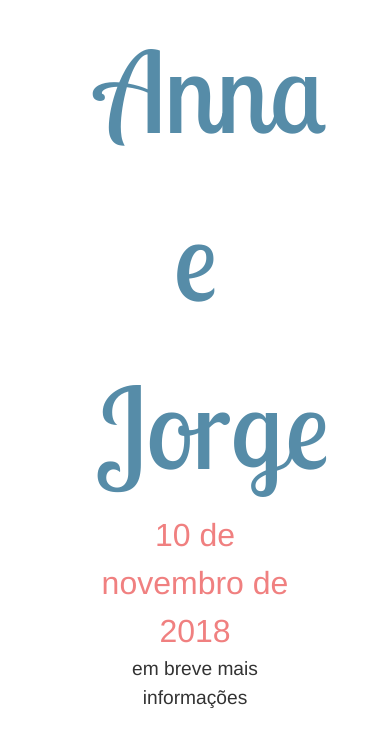
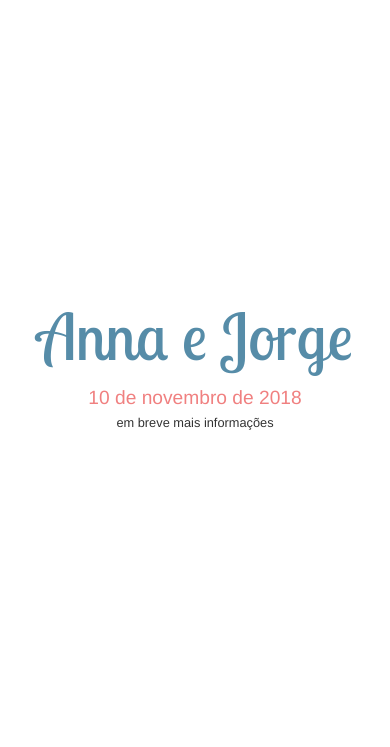
Before and after one commit to jorgeants/annaejorge, a Jekyll site: the page built from index.md, in a window 390 px wide. Shown: the top 747 px of the page. Built offline with Jekyll 4.4.1, drawn with Linux system fonts in a browser that asks for light colours.

Commit message:
Fix media queries any screen

```diff
--- a/_sass/annaejorge.scss
+++ b/_sass/annaejorge.scss
@@ -45,7 +45,7 @@ body{
 }
 .infos{
   flex: 1;
-  max-width: 50%;
+  max-width: 90%;
   text-align: center;
 }
 
@@ -54,18 +54,32 @@ h1{
   font-family: 'Lobster Two', cursive;
   font-size: 7em;
   font-weight: 400;
+  @media (max-width: 780px){
+    font-size: 6em;
+  }
+  @media (max-width: 500px){
+    font-size: 4em;
+  }
+  @media (max-width: 320px){
+    font-size: 3.5em;
+  }
 }
 
 h2, p{
   font-weight: 200;
-  font-size: 2em;
 }
 
 h2{
   font-size: 2em;
   color: $rose;
+  @media (max-width: 500px){
+    font-size: 1.2em;
+  }
 }
 p{
   font-size: 1.2em;
   color: $base-font-color;
+  @media (max-width: 500px){
+    font-size: 0.8em;
+  }
 }
```
